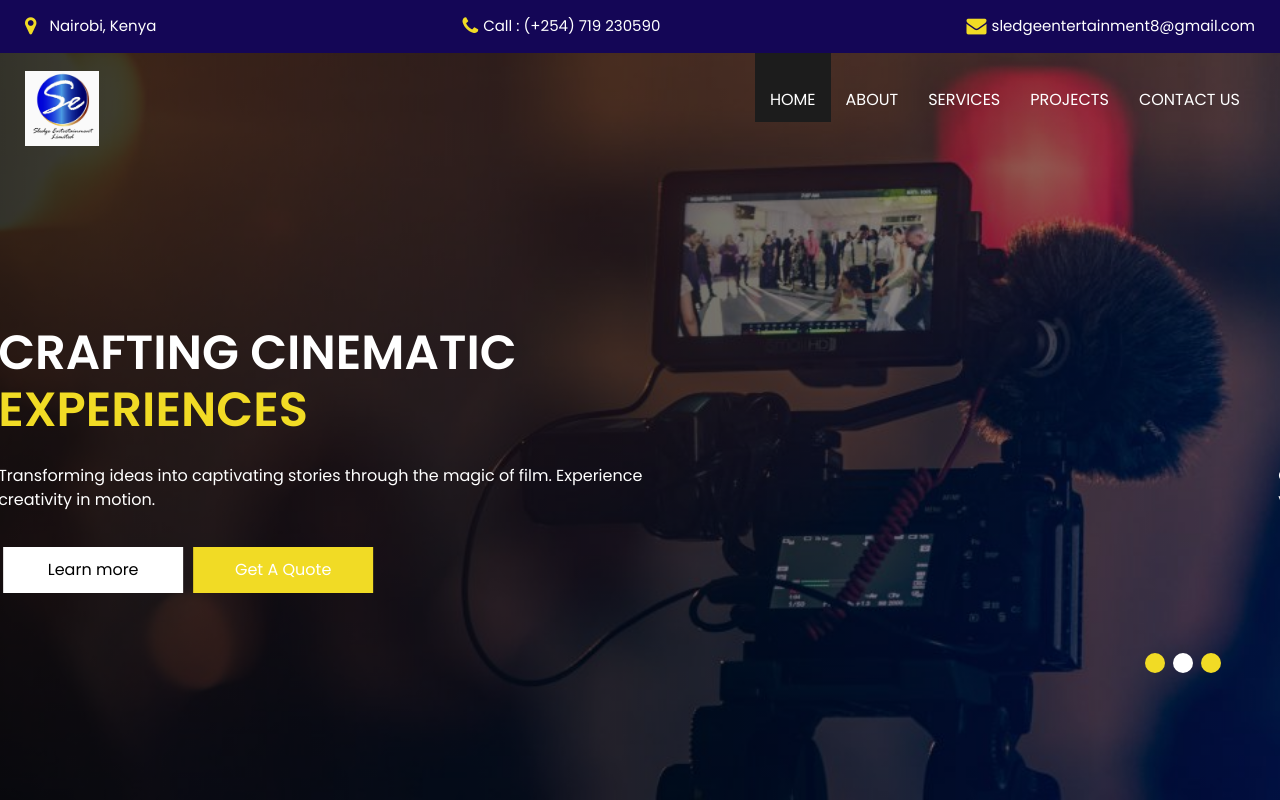
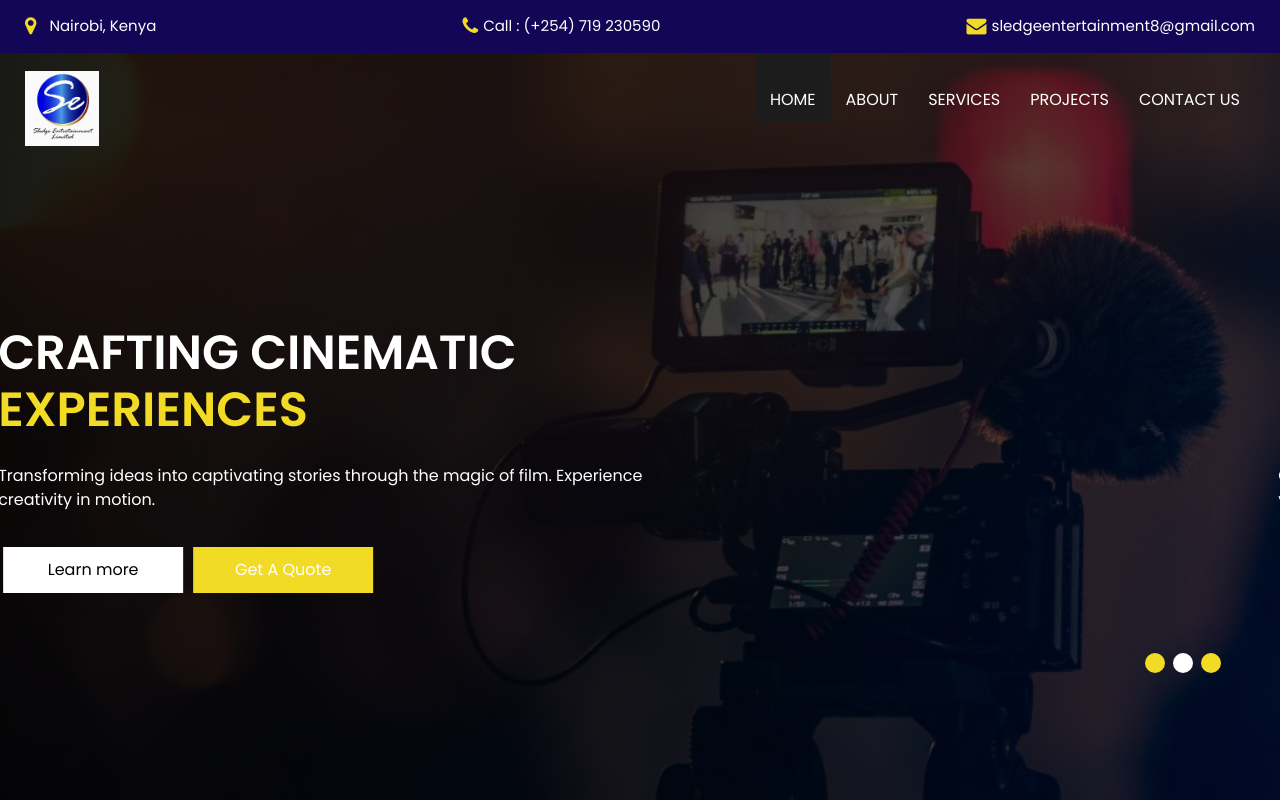
Before and after one commit to CodeDroid999/sledge-entertainment, a plain HTML site: page public-html/index.html in a window 1280 px wide. Shown: the top 800 px of the page. Drawn offline with Linux system fonts and the light colour scheme.

Commit message:
change slider background

```diff
--- a/public-html/css/style.css
+++ b/public-html/css/style.css
@@ -109,7 +109,6 @@ body {
   min-width: 100%;
   min-height: 100%;
 }
-
 .hero_bg_box::before {
   content: "";
   position: absolute;
@@ -117,9 +116,10 @@ body {
   left: 0;
   width: 100%;
   height: 100%;
-  background: -webkit-gradient(linear, left top, right top, from(rgba(0, 0, 0, 0.8)), to(rgba(0, 0, 0, 0.35)));
-  background: linear-gradient(to right, rgba(0, 0, 0, 0.8), rgba(0, 0, 0, 0.35));
+  background: -webkit-gradient(linear, left top, right top, from(rgba(0, 0, 0, 0.9)), to(rgba(0, 0, 0, 0.6))); /* Adjust opacity values here */
+  background: linear-gradient(to right, rgba(0, 0, 0, 0.9), rgba(0, 0, 0, 0.6)); /* Adjust opacity values here */
 }
+
 
 .sub_page .hero_area {
   min-height: auto;
```
